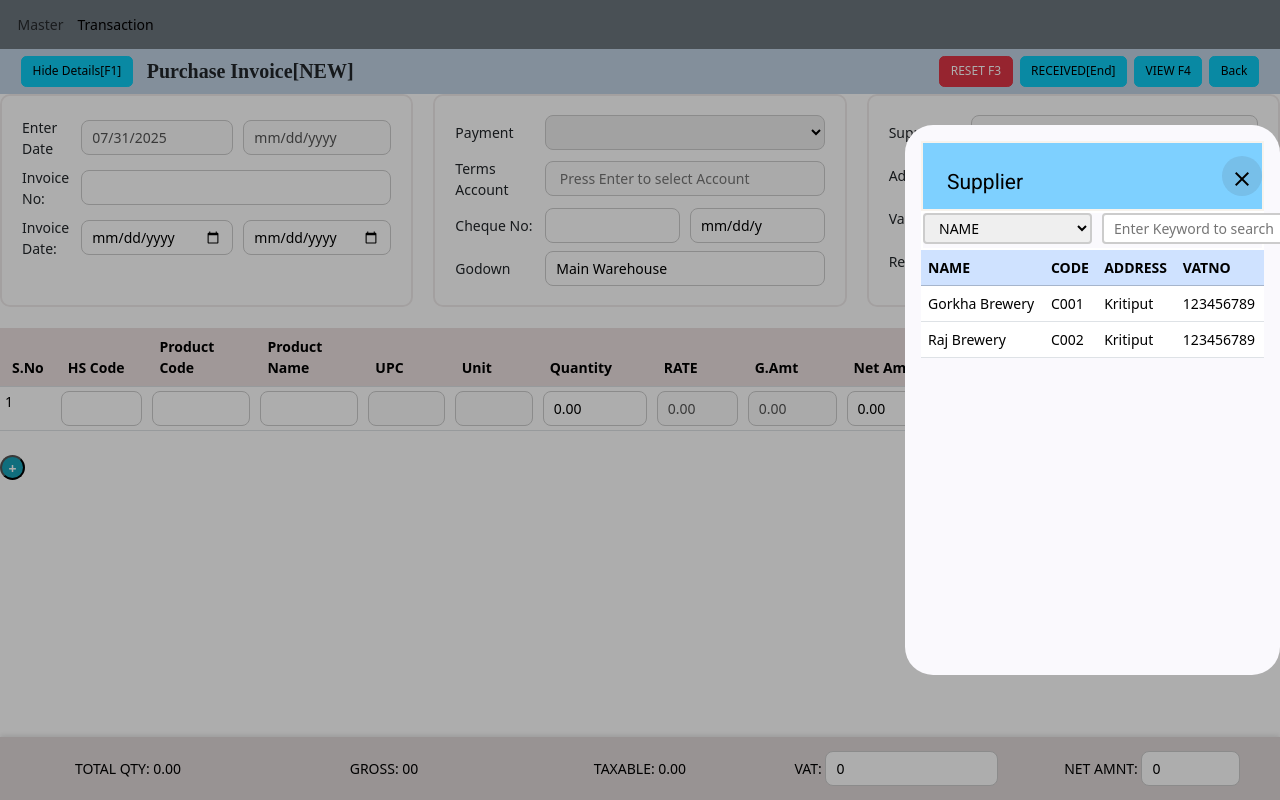
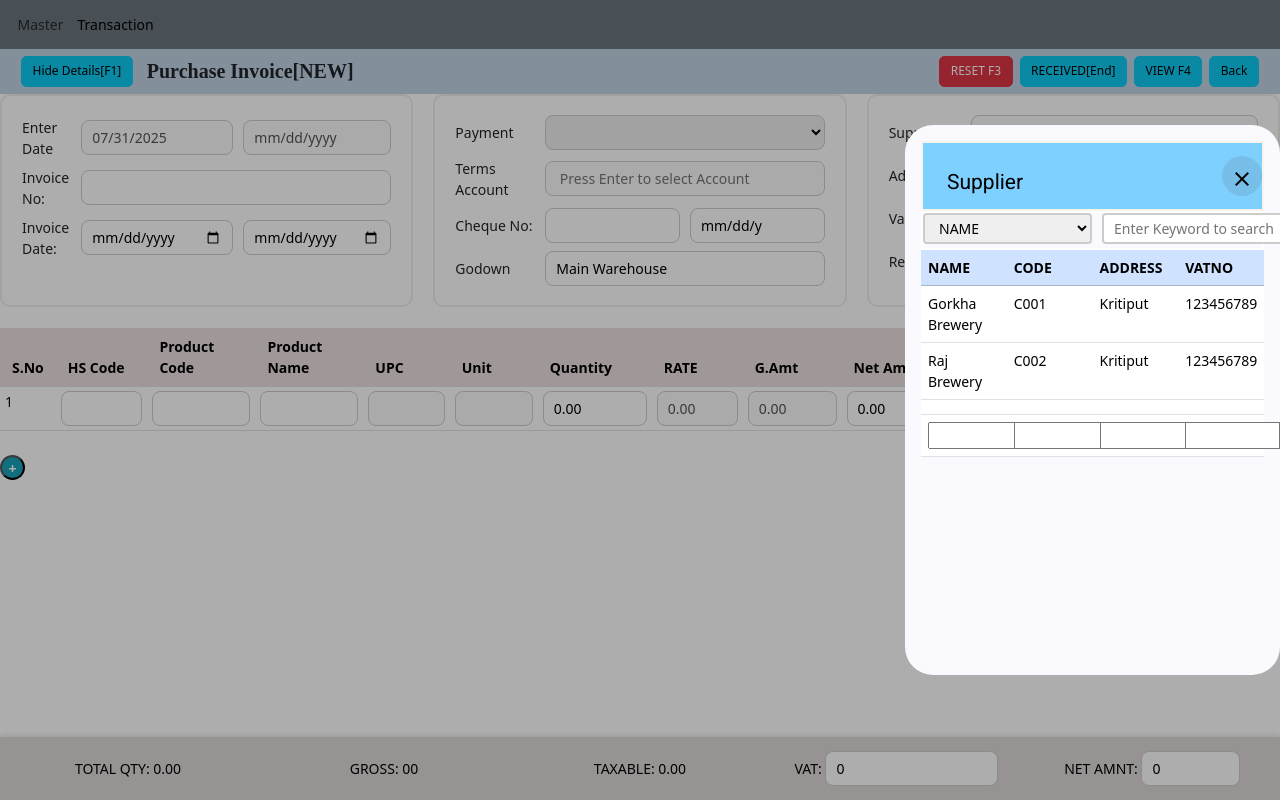
Before and after one commit to manisha-7725/Gorkhanew, an Angular app: page /transaction in a window 1280 px wide. Built offline with nearby package versions, Linux system fonts and the light colour scheme.

Commit message:
parent-child

```diff
--- a/src/app/dialog-box/dialog-box.css
+++ b/src/app/dialog-box/dialog-box.css
@@ -16,12 +16,14 @@
   border-top-left-radius: 8px;
   border-bottom-left-radius: 8px;
   box-shadow: -4px 0 12px rgba(0, 0, 0, 0.2);
+  max-width: unset !important;
+  width: auto !important;
 }
 
 
 
 .custom-box {
-  width: 100%;
+  width: 375px;
   height: 550px;
   box-shadow: 0 8px 16px rgba(0, 0, 0, 0.25); /* More visible shadow */
   padding: 16px;
@@ -62,6 +64,8 @@
   border-radius: 4px;
   outline: none;
 }
-.table-primary {
-  background-color: #7ed0ff;
+.table {
+  width: 100%;
+  table-layout: fixed; /* Ensures equal column spacing */
+  border-collapse: collapse;
 }
--- a/src/app/dialog-box/dialog-box.html
+++ b/src/app/dialog-box/dialog-box.html
@@ -1,14 +1,11 @@
-<div  class="right-align-wrapper">
-<div class=" custom-box   ms-auto">
-  <div class="dialog-header" style="display: flex">
+
+  <div class="custom-box ">
+    <div class="dialog-header">
       <h5 mat-dialog-title>Supplier</h5>
       <button mat-icon-button mat-dialog-close>
-
-
         <mat-icon>close</mat-icon>
       </button>
     </div>
-
 
     <div class="username">
       <select
@@ -40,28 +37,28 @@
         </tr>
       </thead>
       <tbody>
-      <tr *ngFor="let item of data">
+        <tr *ngFor="let item of data" >
           <td>{{ item.name }}</td>
           <td>{{ item.code }}</td>
           <td>{{ item.address}}</td>
           <td>{{ item.vatNo }}</td>
         </tr>
-    </tbody>
-  </table>
 
-
-
-  <table>
-  <tr *ngFor="let row of dialogRows">
+<tr *ngFor="let row of dialogRows"  >
           <td>{{ row.productName }}</td>
           <td>{{ row.productCode }}</td>
           <td>{{ row.hsCode }}</td>
-    <!-- Add more fields as needed -->
+          <td>{{ row.mfgDate}}</td>
+          <!-- Add new fields  -->
         </tr>
+
+        <!-- New row input fields -->
+        <tr (dblclick)="addRow()">
+          <td><input [(ngModel)]="newRow.productName" style="width: 100px;"/></td>
+          <td><input [(ngModel)]="newRow.productCode" /></td>
+          <td><input [(ngModel)]="newRow.hsCode" /></td>
+          <td><input [(ngModel)]="newRow.mfgDate" style="width:95px;"/></td>
+        </tr>
+      </tbody>
     </table>
-
-<!-- Optional Save Button -->
-<!-- <button (click)="closeDialog()">Save</button> -->
-
   </div>
-</div>
--- a/src/app/dialog-box/dialog-box.ts
+++ b/src/app/dialog-box/dialog-box.ts
@@ -9,7 +9,7 @@ import { CommonModule } from '@angular/common';
 import { MatDialog } from '@angular/material/dialog';
 import { MAT_DIALOG_DATA, MatDialogRef } from '@angular/material/dialog';
 import { Inject } from '@angular/core';
-// import { Row } from '../models/row.model'; // Update path as needed
+
 
 
 interface Row {
@@ -40,28 +40,55 @@ interface Row {
   styleUrl: './dialog-box.css',
 })
 export class DialogBox {
-
-// @Input() message : string ='';
-
+  newRow: Row = {
+    productName: '',
+    productCode: '',
+    hsCode: '',
+    upc: '',
+    unit: '',
+    quantity: '',
+    rate: '',
+    gAmt: '',
+    netAmt: '',
+    mfgDate: '',
+    expDate: '',
+  };
 
 constructor(
     public dialogRef: MatDialogRef<DialogBox>,
-@Inject(MAT_DIALOG_DATA) public dialogRows: Row[]
+@Inject(MAT_DIALOG_DATA) public dialogRows: Row[] //receive the data
 
   ) {}
 
-  ngOnInit(): void {
+    ngOnInit(): void {
     console.log(this.dialogRows); // Now you can display or edit these rows in the dialog
-
 
   }
 
+addRow(): void {
+    console.log('Double click worked!');
+    // Clone and push the new row
+    this.dialogRows.push({ ...this.newRow });
 
 
+    this.newRow = {
+      productName: '',
+      productCode: '',
+      hsCode: '',
+      upc: '',
+      unit: '',
+      quantity: '',
+      rate: '',
+      gAmt: '',
+      netAmt: '',
+      mfgDate: '',
+      expDate: '',
+    };
+  }
 
-  // Optional: Close and return updated rows
+
   closeDialog(): void {
-    this.dialogRef.close(this.dialogRows);// or this.data if you want to send back everything
+    this.dialogRef.close(this.dialogRows);// return updated data
   }
 
   selectedName: string = '';
@@ -84,6 +111,4 @@ constructor(
 
 
 
-
-
 }
--- a/src/app/transaction/transaction.html
+++ b/src/app/transaction/transaction.html
@@ -199,7 +199,7 @@
   </div>
 </div>
 
-<button  mat-button (click)="openDialog()" (click)="addRow()" style="background-color: #17a2b8; color: white; margin-top: 10px; width: 25px ;
+<button (click)="addRow()" style="background-color: #17a2b8; color: white; margin-top: 10px; width: 25px ;
   height: 25px ;
   border-radius: 50%"><strong>+</strong></button>
 
--- a/src/app/transaction/transaction.ts
+++ b/src/app/transaction/transaction.ts
@@ -64,6 +64,7 @@ export class Transaction implements AfterViewInit {
   const dialogRef = this.dialog.open(DialogBox, {
     width: '375px',
     position: { right: '0' },
+
     data: this.rows
   });
 
@@ -76,7 +77,7 @@ export class Transaction implements AfterViewInit {
 
   openDialog(): void {
     const dialogRef = this.dialog.open(DialogBox, {
-      width: '375px',
+      width: '100%',
       position: { right: '0' },
       data: this.rows
     });
```
Lines whose indentation alone changed are shown as unchanged.
